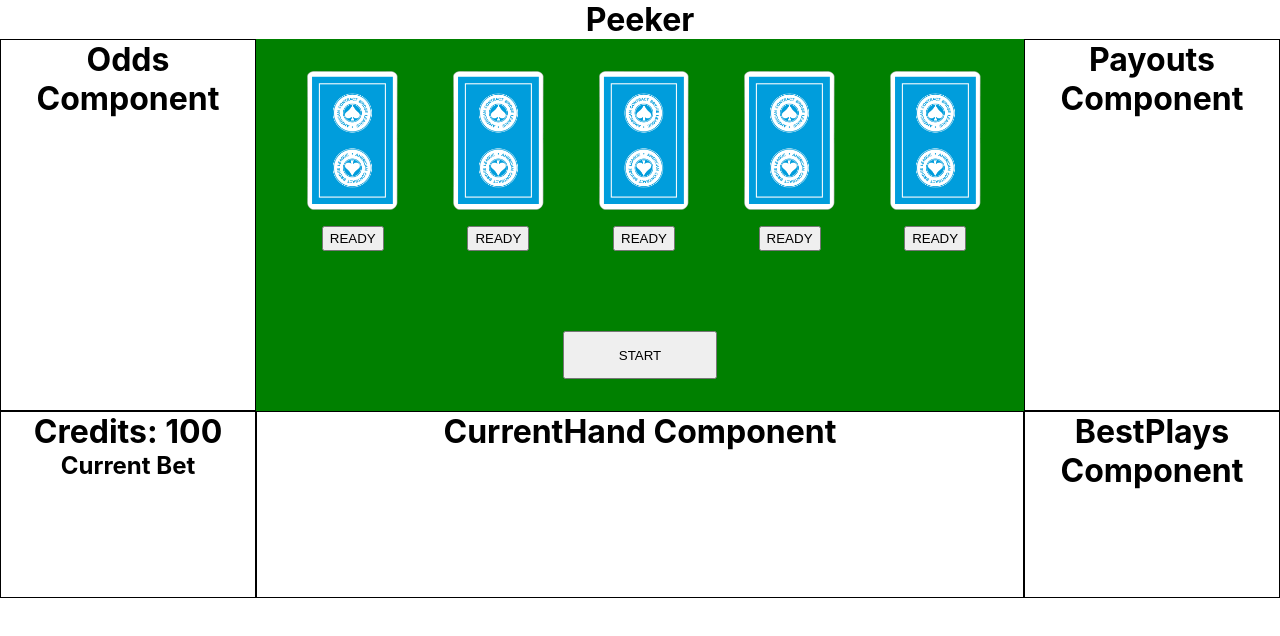
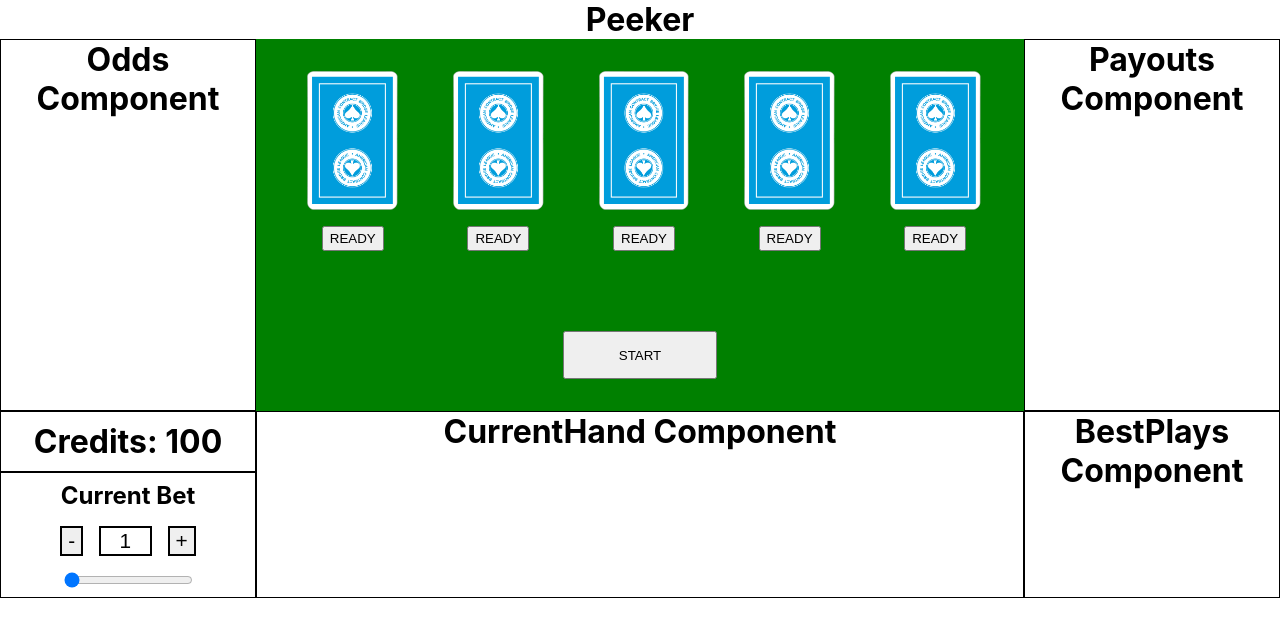
Before and after one commit to patrickrgrady81/Peeker-front, a React (Create React App) app: page / in a window 1280 px wide. Shown: the top 636 px of the page. Built offline with nearby package versions, Linux system fonts and the light colour scheme.

Commit message:
Credits component UI

```diff
--- a/src/components/credits/Credits.css
+++ b/src/components/credits/Credits.css
@@ -2,6 +2,26 @@
   border: 1px solid black;
 }
 
-.creditsHeader {
-  color: "red";
+.credits-header {
+  margin: 0.6rem;
 }
+
+.betGroup {
+  margin: 1rem;
+}
+
+.betGroup input {
+  text-align: center;
+  width: 20%;
+  margin: 0 1rem;
+}
+
+.bordered  {
+  border: 2px solid black;
+  font-size: 1.3rem;
+}
+
+.bet {
+  border-top: 2px solid black;
+  padding-top: 0.5rem;
+}
--- a/src/components/credits/Credits.js
+++ b/src/components/credits/Credits.js
@@ -5,14 +5,53 @@ export default class Credits extends Component {
     super(props);
 
     this.state = {
-      credits: 100
+      credits: 100,
+      currentBet: 1
     }
   }
+
+  minus = () => {
+    if (this.state.currentBet > 1) {
+      document.getElementById("numCredits").value = this.state.currentBet - 1;
+      this.setState( state => {
+        return {
+          currentBet: state.currentBet--
+        }
+      });
+    }
+  }
+
+  plus = () => {
+    if (this.state.currentBet < 5) {
+      document.getElementById("numCredits").value = this.state.currentBet + 1;
+      this.setState( state => {
+        return {
+          currentBet: state.currentBet++
+        }
+      });
+    }
+  }
+
+  slide = () => {
+    const amount = document.getElementById("numCredits").value;
+    this.setState( state => {
+      return {
+        currentBet: amount
+      }
+    });
+  }
+
   render() {
     return (
       <div className="credits">
         <h1 className="credits-header">Credits: {this.state.credits}</h1>
         <h2 className="bet">Current Bet</h2>
+        <div className="betGroup">
+          <button className="bordered" onClick={this.minus}>-</button>
+          <input readOnly type="text" className="bordered" value={this.state.currentBet}></input>
+          <button className="bordered" onClick={this.plus}>+</button>
+        </div>
+        <input type="range" id="numCredits" name="numCredits" min="1" max="5" step="1" defaultValue="1" onChange={this.slide}></input>
       </div>
     )
   }
```
